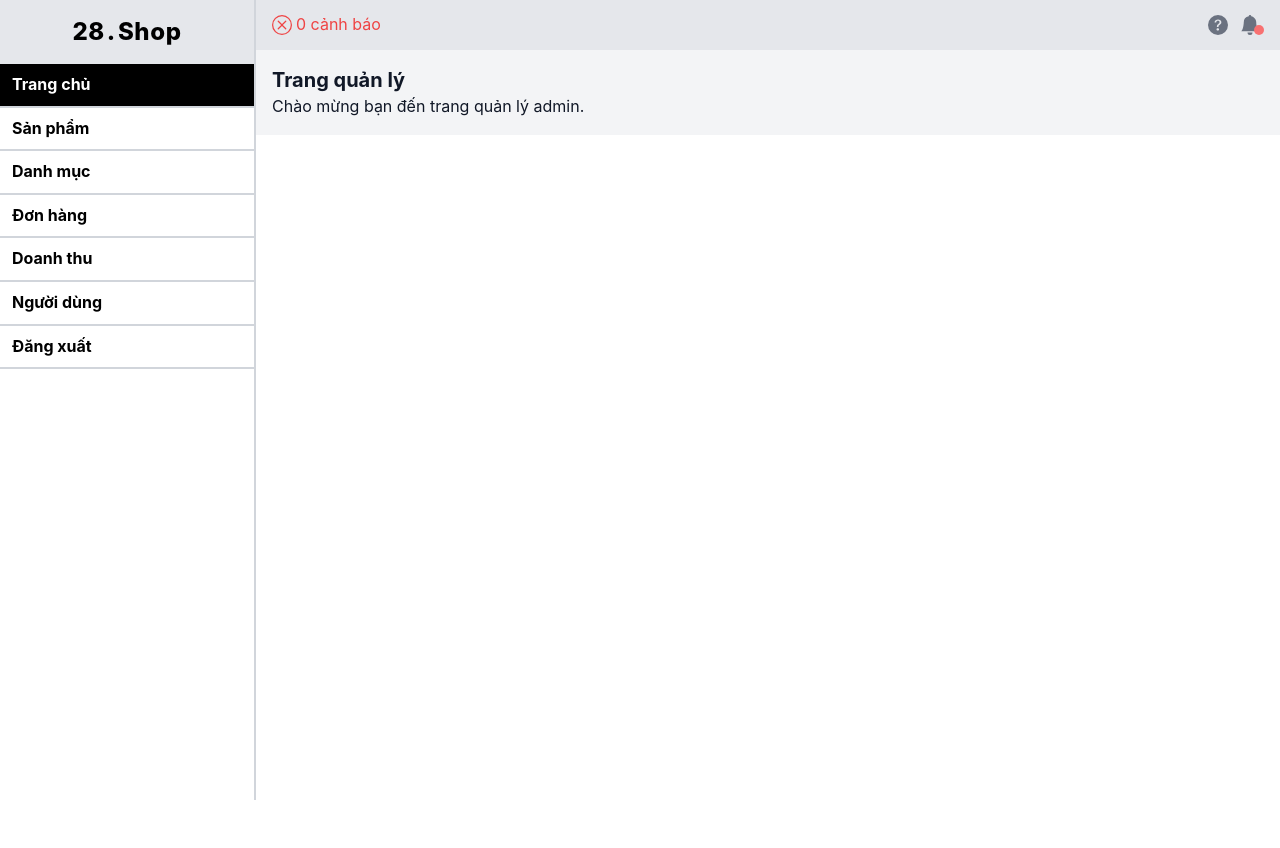
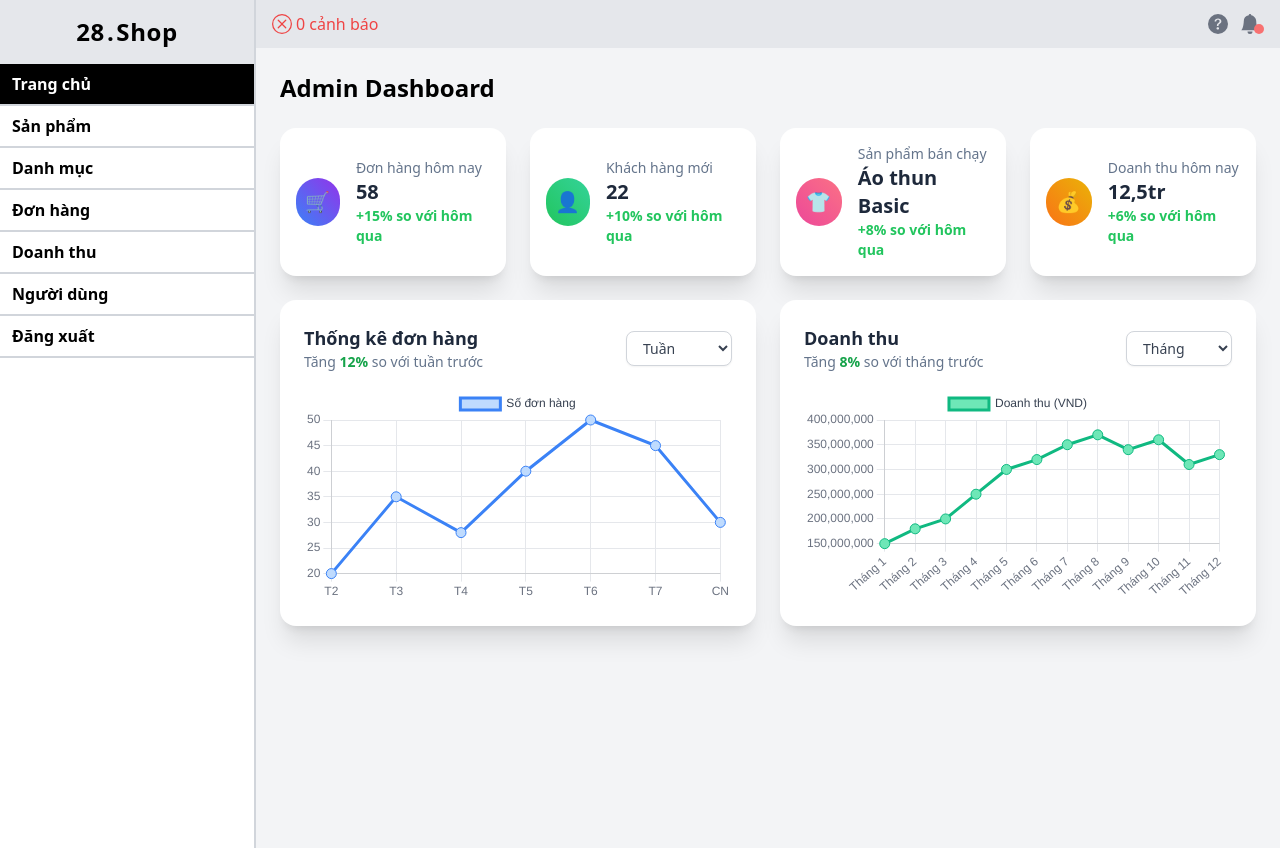
Before and after one commit to dinhhieu1208/Ecomerce, a Next.js app: page /manager in a window 1280 px wide. Before the commit the page ends 800 px from the top, so only its background shows below. Built offline with nearby package versions, Linux system fonts and the light colour scheme.

Commit message:
[Feature] Trang dashboard

```diff
--- a/src/app/layout.js
+++ b/src/app/layout.js
@@ -3,7 +3,7 @@ import { ToastProvider } from '@/context/toastContext';
 import { ThemeProvider } from '@mui/material';
 import theme from '@/lib/theme';
 import '../../styles/tailwind.css';
-import '../../styles/globals.css';
+// import '../../styles/globals.css';
 import '../../styles/variable.css';
 import 'tippy.js/dist/tippy.css';
 
--- a/src/app/manager/page.js
+++ b/src/app/manager/page.js
@@ -1,8 +1,255 @@
-export default function ManagerPage() {
+'use client';
+
+import React, { useState, useEffect } from 'react';
+import {
+  Chart as ChartJS,
+  LineElement,
+  PointElement,
+  LinearScale,
+  CategoryScale,
+  Title,
+  Tooltip,
+  Legend,
+} from 'chart.js';
+import { Line } from 'react-chartjs-2';
+
+ChartJS.register(
+  LineElement,
+  PointElement,
+  LinearScale,
+  CategoryScale,
+  Title,
+  Tooltip,
+  Legend
+);
+
+const chartOptions = (title) => ({
+  responsive: true,
+  plugins: {
+    title: {
+      display: !!title,
+      text: title,
+    },
+    legend: {
+      labels: {
+        color: '#374151',
+      },
+    },
+  },
+  scales: {
+    x: {
+      ticks: { color: '#6B7280' },
+      grid: { color: '#E5E7EB' },
+    },
+    y: {
+      ticks: { color: '#6B7280' },
+      grid: { color: '#E5E7EB' },
+    },
+  },
+});
+
+const AdminDashboard = () => {
+  const [timeRangeOrder, setTimeRangeOrder] = useState('week');
+  const [timeRangeRevenue, setTimeRangeRevenue] = useState('month');
+
+  const [orderData, setOrderData] = useState({ labels: [], datasets: [] });
+  const [revenueData, setRevenueData] = useState({ labels: [], datasets: [] });
+
+  // Orders
+  useEffect(() => {
+    const datasets = {
+      day: {
+        labels: ['Sáng', 'Trưa', 'Chiều', 'Tối'],
+        data: [5, 8, 12, 10],
+      },
+      week: {
+        labels: ['T2', 'T3', 'T4', 'T5', 'T6', 'T7', 'CN'],
+        data: [20, 35, 28, 40, 50, 45, 30],
+      },
+      month: {
+        labels: ['Tuần 1', 'Tuần 2', 'Tuần 3', 'Tuần 4'],
+        data: [120, 150, 130, 180],
+      },
+    };
+
+    const current = datasets[timeRangeOrder] || { labels: [], data: [] };
+    setOrderData({
+      labels: current.labels,
+      datasets: [
+        {
+          label: 'Số đơn hàng',
+          data: current.data,
+          borderColor: '#3B82F6',
+          backgroundColor: '#BFDBFE',
+          pointRadius: 5,
+          pointHoverRadius: 7,
+        },
+      ],
+    });
+  }, [timeRangeOrder]);
+
+  // Revenue
+  useEffect(() => {
+    const rawData = {
+      day: {
+        labels: ['Sáng', 'Trưa', 'Chiều', 'Tối'],
+        data: [2000000, 3500000, 5000000, 4000000],
+      },
+      week: {
+        labels: ['T2', 'T3', 'T4', 'T5', 'T6', 'T7', 'CN'],
+        data: [12, 15, 20, 25, 18, 22, 17], // triệu
+      },
+      month: {
+        labels: [
+          'Tháng 1',
+          'Tháng 2',
+          'Tháng 3',
+          'Tháng 4',
+          'Tháng 5',
+          'Tháng 6',
+          'Tháng 7',
+          'Tháng 8',
+          'Tháng 9',
+          'Tháng 10',
+          'Tháng 11',
+          'Tháng 12',
+        ],
+        data: [
+          150000000, 180000000, 200000000, 250000000, 300000000, 320000000,
+          350000000, 370000000, 340000000, 360000000, 310000000, 330000000,
+        ],
+      },
+    };
+
+    const current = rawData[timeRangeRevenue] || { labels: [], data: [] };
+    const finalData = Array.isArray(current.data)
+      ? current.data.map((x) => x * (timeRangeRevenue === 'week' ? 1000000 : 1))
+      : [];
+
+    setRevenueData({
+      labels: current.labels,
+      datasets: [
+        {
+          label: 'Doanh thu (VND)',
+          data: finalData,
+          borderColor: '#10B981',
+          backgroundColor: '#6EE7B7',
+          pointRadius: 5,
+          pointHoverRadius: 7,
+        },
+      ],
+    });
+  }, [timeRangeRevenue]);
+
   return (
-    <div className="p-4">
-      <h1 className="text-xl font-bold">Trang quản lý</h1>
-      <p>Chào mừng bạn đến trang quản lý admin.</p>
+    <div className="p-6 min-h-screen text-white">
+      <div className="mb-6">
+        <h2 className="text-2xl font-bold text-black">Admin Dashboard</h2>
+      </div>
+
+      {/* Cards */}
+      <div className="grid grid-cols-1 md:grid-cols-2 xl:grid-cols-4 gap-6 mb-6">
+        <Card
+          title="Đơn hàng hôm nay"
+          value="58"
+          growth="+15%"
+          color="bg-gradient-to-tr from-blue-500 to-purple-600"
+          icon="🛒"
+        />
+        <Card
+          title="Khách hàng mới"
+          value="22"
+          growth="+10%"
+          color="bg-gradient-to-tr from-green-500 to-emerald-400"
+          icon="👤"
+        />
+        <Card
+          title="Sản phẩm bán chạy"
+          value="Áo thun Basic"
+          growth="+8%"
+          color="bg-gradient-to-tr from-pink-500 to-rose-400"
+          icon="👕"
+        />
+        <Card
+          title="Doanh thu hôm nay"
+          value="12,5tr"
+          growth="+6%"
+          color="bg-gradient-to-tr from-orange-500 to-yellow-500"
+          icon="💰"
+        />
+      </div>
+
+      {/* Charts */}
+      <div className="grid grid-cols-1 lg:grid-cols-2 gap-6 mb-6">
+        {/* Orders Chart */}
+        <div className="bg-white rounded-2xl p-6 shadow-xl text-slate-800">
+          <div className="flex items-center justify-between mb-4">
+            <div>
+              <h3 className="text-lg font-semibold">Thống kê đơn hàng</h3>
+              <p className="text-sm text-slate-500">
+                Tăng <span className="text-green-600 font-bold">12%</span> so
+                với tuần trước
+              </p>
+            </div>
+            <select
+              value={timeRangeOrder}
+              onChange={(e) => setTimeRangeOrder(e.target.value)}
+              className="text-sm px-3 py-1.5 bg-white border border-gray-300 rounded-lg shadow-sm focus:outline-none focus:ring-2 focus:ring-indigo-500 text-gray-700"
+            >
+              <option value="day">Hôm nay</option>
+              <option value="week">Tuần</option>
+              <option value="month">Tháng</option>
+            </select>
+          </div>
+          <Line data={orderData} options={chartOptions('')} />
+        </div>
+
+        {/* Revenue Chart */}
+        <div className="bg-white rounded-2xl p-6 shadow-xl text-slate-800">
+          <div className="flex items-center justify-between mb-4">
+            <div>
+              <h3 className="text-lg font-semibold">Doanh thu</h3>
+              <p className="text-sm text-slate-500">
+                Tăng <span className="text-green-600 font-bold">8%</span> so với
+                tháng trước
+              </p>
+            </div>
+            <select
+              value={timeRangeRevenue}
+              onChange={(e) => setTimeRangeRevenue(e.target.value)}
+              className="text-sm px-3 py-1.5 bg-white border border-gray-300 rounded-lg shadow-sm focus:outline-none focus:ring-2 focus:ring-indigo-500 text-gray-700"
+            >
+              <option value="day">Hôm nay</option>
+              <option value="week">Tuần</option>
+              <option value="month">Tháng</option>
+            </select>
+          </div>
+          <Line data={revenueData} options={chartOptions('')} />
+        </div>
+      </div>
     </div>
   );
-}
+};
+
+const Card = ({ title, value, growth, color, icon }) => (
+  <div className="bg-white text-slate-800 rounded-2xl p-4 shadow-xl flex items-center">
+    <div
+      className={`w-12 h-12 flex items-center justify-center rounded-full text-white mr-4 text-xl ${color}`}
+    >
+      {icon}
+    </div>
+    <div>
+      <p className="text-sm text-slate-500">{title}</p>
+      <h4 className="text-xl font-bold">{value}</h4>
+      <p
+        className={`text-sm font-semibold ${
+          growth.includes('-') ? 'text-red-500' : 'text-green-500'
+        }`}
+      >
+        {growth} so với hôm qua
+      </p>
+    </div>
+  </div>
+);
+
+export default AdminDashboard;
```
